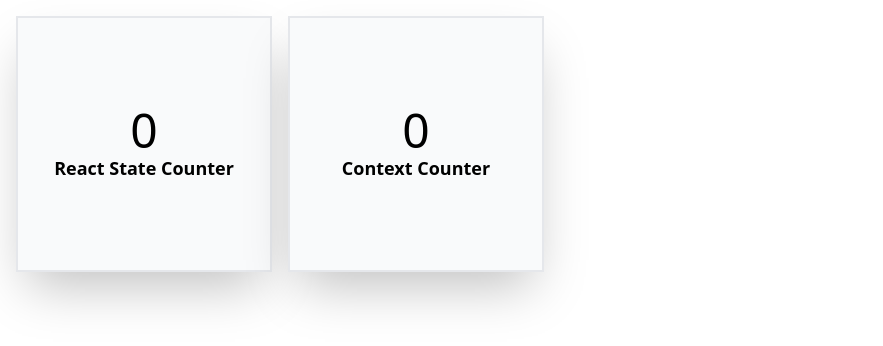
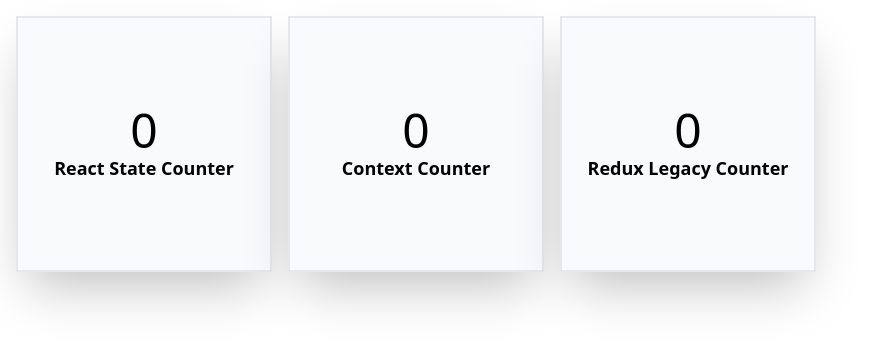
Before and after one commit to chrisrabe/state-mgmt-react, a React (Create React App) app: page / in a window 1280 px wide. Shown: the top 346 px of the page, without its empty margins (0-883 px from the left). Built offline with nearby package versions, Linux system fonts and the light colour scheme.

Commit message:
feat: added redux legacy counter

```diff
--- a/package.json
+++ b/package.json
@@ -3,6 +3,7 @@
   "version": "0.1.0",
   "private": true,
   "dependencies": {
+    "@reduxjs/toolkit": "^2.2.4",
     "@testing-library/jest-dom": "^5.17.0",
     "@testing-library/react": "^13.4.0",
     "@testing-library/user-event": "^13.5.0",
@@ -12,7 +13,9 @@
     "@types/react-dom": "^18.3.0",
     "react": "^18.3.1",
     "react-dom": "^18.3.1",
+    "react-redux": "^9.1.2",
     "react-scripts": "5.0.1",
+    "redux": "^5.0.1",
     "typescript": "^4.9.5",
     "web-vitals": "^2.1.4"
   },
--- a/src/App.tsx
+++ b/src/App.tsx
@@ -1,12 +1,14 @@
 import React from 'react';
 import ReactStateCounter from "./approaches/ReactStateCounter";
 import ReactContextCounter from "./approaches/ReactContextCounter";
+import ReduxLegacyCounter from "./approaches/ReduxLegacyCounter";
 
 function App() {
   return (
     <div className="flex p-4 gap-4">
       <ReactStateCounter />
       <ReactContextCounter />
+      <ReduxLegacyCounter />
     </div>
   );
 }
--- /dev/null
+++ b/src/approaches/ReduxLegacyCounter/ReduxLegacyCounter.tsx
@@ -0,0 +1,26 @@
+import React from "react";
+import Button from "../../components/Button";
+import Counter from "../../components/Counter";
+import {Provider, useDispatch, useSelector} from "react-redux";
+import store from "./redux/store";
+import {CounterState} from "./redux/state";
+import {setCount} from "./redux/actions";
+
+const ReduxLegacyCounter: React.FC = () => {
+  const count = useSelector<CounterState, number>(state => state.count);
+  const dispatch = useDispatch();
+
+  return (
+    <Button onClick={() => dispatch(setCount(count + 1))}>
+      <Counter count={count} label="Redux Legacy Counter" />
+    </Button>
+  );
+};
+
+const ReduxLegacyCounterWithStore = () => (
+  <Provider store={store}>
+    <ReduxLegacyCounter />
+  </Provider>
+)
+
+export default ReduxLegacyCounterWithStore;
--- /dev/null
+++ b/src/approaches/ReduxLegacyCounter/index.ts
@@ -0,0 +1 @@
+export {default} from "./ReduxLegacyCounter"
--- /dev/null
+++ b/src/approaches/ReduxLegacyCounter/redux/actions.ts
@@ -0,0 +1,10 @@
+import {Action} from "redux";
+
+export enum CounterActions {
+  SetCount = "SET_COUNT"
+}
+
+export const setCount = (value: number): Action<CounterActions.SetCount> & {payload: number} => ({
+  type: CounterActions.SetCount,
+  payload: value
+});
--- /dev/null
+++ b/src/approaches/ReduxLegacyCounter/redux/reducer.ts
@@ -0,0 +1,14 @@
+import {CounterState, initialState} from "./state";
+import {Action} from "redux";
+import {CounterActions} from "./actions";
+
+const reducer = (state: CounterState = initialState, action: Action<CounterActions> & {payload: any}) => {
+  switch (action.type) {
+    case CounterActions.SetCount:
+      return { ...state, count: action.payload };
+    default:
+      return state;
+  }
+}
+
+export default reducer;
--- /dev/null
+++ b/src/approaches/ReduxLegacyCounter/redux/state.ts
@@ -0,0 +1,7 @@
+export interface CounterState {
+  count: number;
+}
+
+export const initialState: CounterState = {
+  count: 0
+}
--- /dev/null
+++ b/src/approaches/ReduxLegacyCounter/redux/store.ts
@@ -0,0 +1,5 @@
+import { createStore } from 'redux';
+import reducer from "./reducer";
+import {initialState} from "./state";
+
+export default createStore(reducer, initialState);
```
Also changed, not shown: 1 other file (tests, documents, lock files or other folders).
